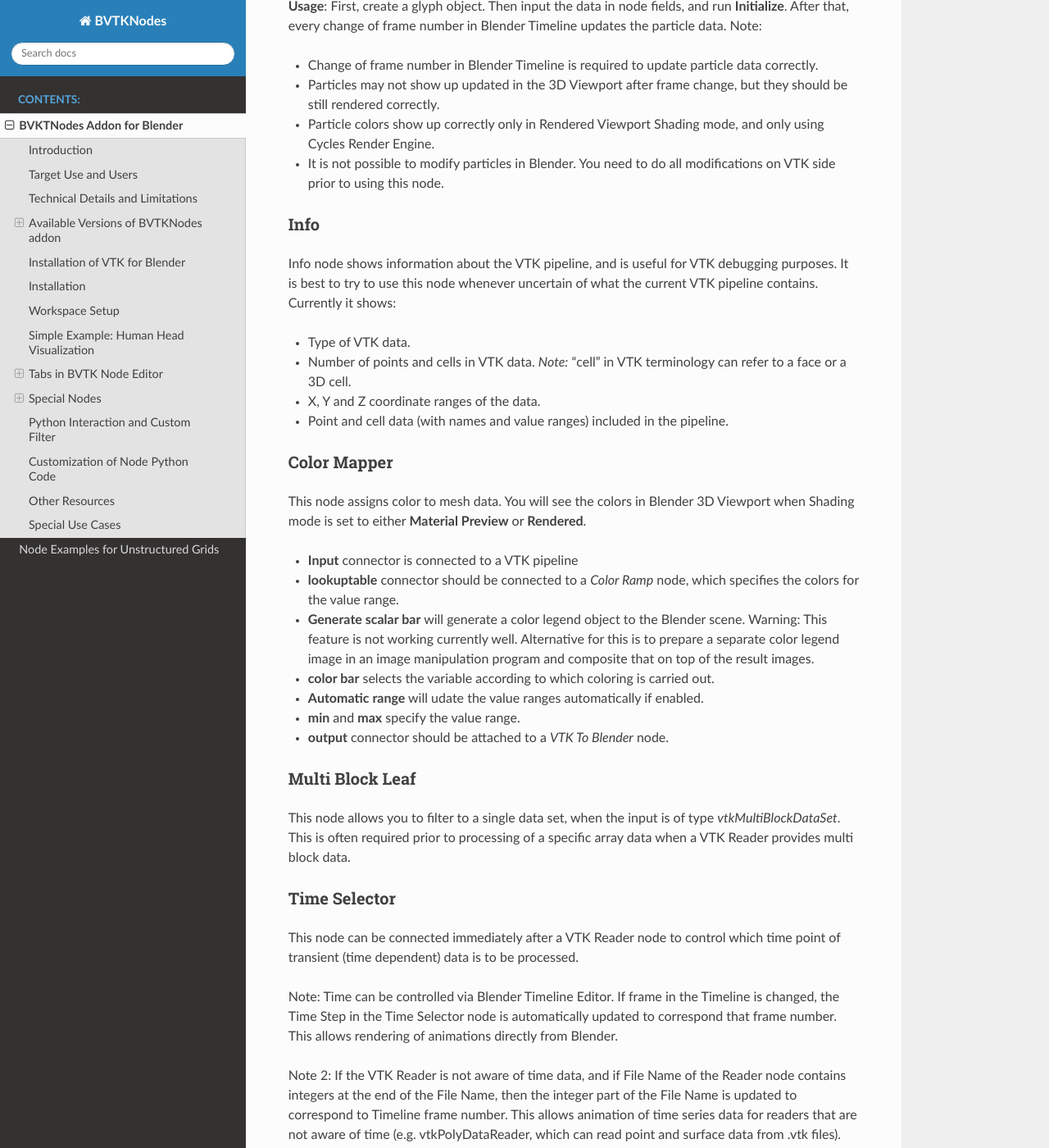
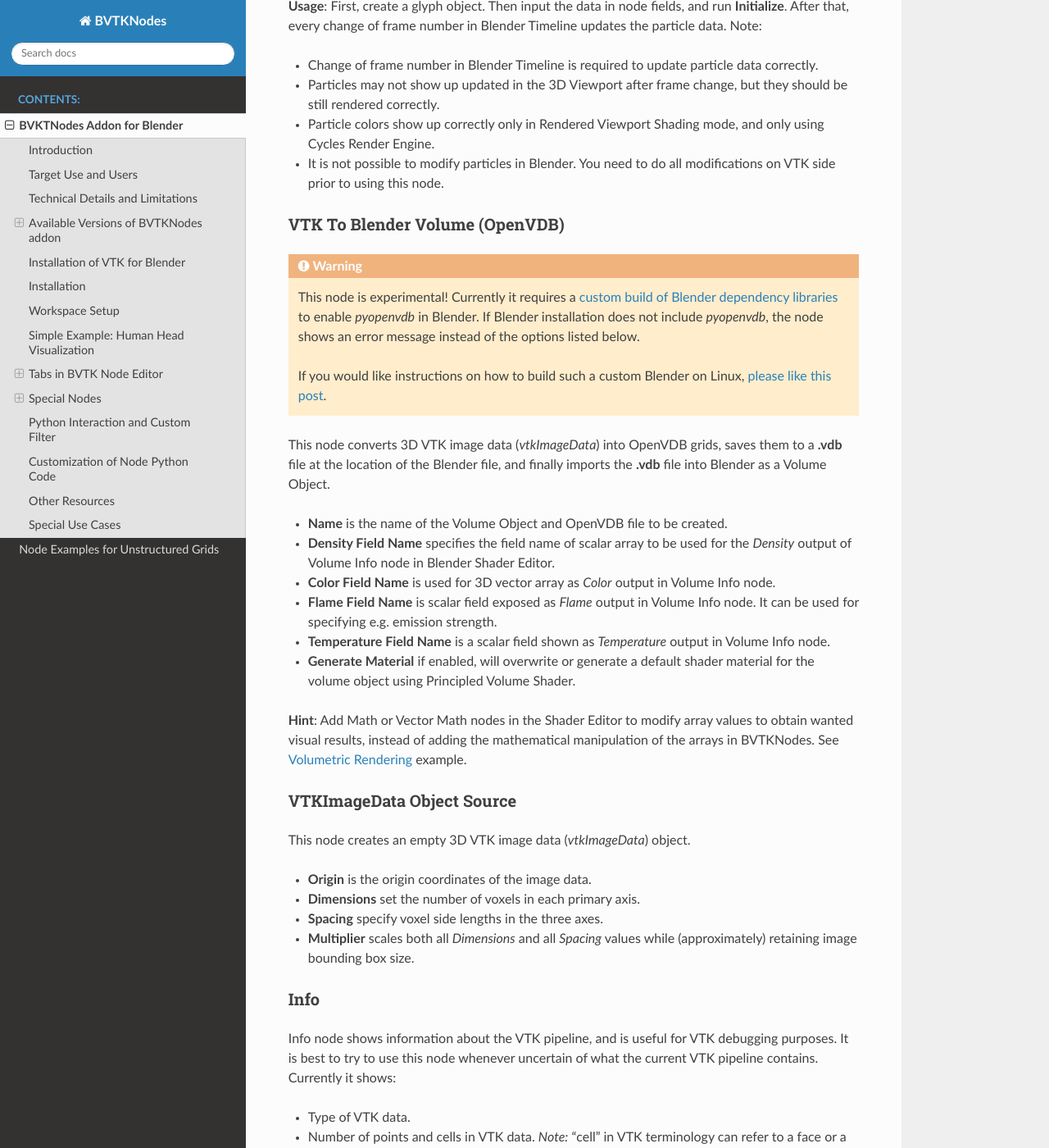
Before and after one commit to simboden/BVtkNodes, a Sphinx documentation site: the page built from docs/BVTKNodes.rst, in a window 1280 px wide and 1400 px high, scrolled down 7674 px. Shown: the whole window at 82% size. Built offline with Sphinx 7.4.7 and the Read the Docs theme 2.0.0, drawn with Linux system fonts in a browser that asks for light colours; some of the changed text lies outside the part shown.

Commit message:
Add docs and example of VTK To Blender Volume node

```diff
--- a/converters.py
+++ b/converters.py
@@ -552,7 +552,7 @@ class BVTK_Node_VTKToBlenderVolume(Node, BVTK_Node):
         layout.prop(self, 'color_name')
         layout.prop(self, 'flame_name')
         layout.prop(self, 'temperature_name')
-        # Do not expose use_copy_from_array - it's not working correctly
+        # Do not expose use_copy_from_array - it's not working correctly. TODO: Why?
         # layout.prop(self, 'use_copy_from_array')
         layout.prop(self, 'generate_material')
         layout.separator()
--- a/docs/BVTKNodes.rst
+++ b/docs/BVTKNodes.rst
@@ -353,6 +353,63 @@ number in Blender Timeline updates the particle data. Note:
   all modifications on VTK side prior to using this node.
 
 
+.. _VTKToBlenderVolume:
+
+VTK To Blender Volume (OpenVDB)
+^^^^^^^^^^^^^^^^^^^^^^^^^^^^^^^
+
+.. warning::
+
+   This node is experimental! Currently it requires a
+   `custom build of Blender dependency libraries
+   <https://devtalk.blender.org/t/build-pyopenvdb-as-part-of-make-deps/14148>`_
+   to enable `pyopenvdb` in Blender. If Blender installation does not
+   include `pyopenvdb`, the node shows an error message instead of the
+   options listed below.
+
+   If you would like instructions on how to build such a
+   custom Blender on Linux,
+   `please like this post <https://blenderartists.org/t/bvtknodes-gallery/1161079/52>`_.
+
+This node converts 3D VTK image data (*vtkImageData*) into
+OpenVDB grids, saves them to a **.vdb** file at the location
+of the Blender file, and finally imports the **.vdb** file
+into Blender as a Volume Object.
+
+- **Name** is the name of the Volume Object and OpenVDB file to be
+  created.
+- **Density Field Name** specifies the field name of scalar array to
+  be used for the *Density* output of Volume Info node in Blender
+  Shader Editor.
+- **Color Field Name** is used for 3D vector array as *Color* output
+  in Volume Info node.
+- **Flame Field Name** is scalar field exposed as *Flame* output in
+  Volume Info node. It can be used for specifying e.g. emission
+  strength.
+- **Temperature Field Name** is a scalar field shown as *Temperature*
+  output in Volume Info node.
+- **Generate Material** if enabled, will overwrite or generate a
+  default shader material for the volume object using Principled
+  Volume Shader.
+
+**Hint**: Add Math or Vector Math nodes in the Shader Editor to modify
+array values to obtain wanted visual results, instead of adding the
+mathematical manipulation of the arrays in BVTKNodes. See
+:ref:`volumetric_rendering` example.
+
+
+VTKImageData Object Source
+^^^^^^^^^^^^^^^^^^^^^^^^^^
+
+This node creates an empty 3D VTK image data (*vtkImageData*) object.
+
+- **Origin** is the origin coordinates of the image data.
+- **Dimensions** set the number of voxels in each primary axis.
+- **Spacing** specify voxel side lengths in the three axes.
+- **Multiplier** scales both all *Dimensions* and all *Spacing* values
+  while (approximately) retaining image bounding box size.
+
+
 Info
 ^^^^
 
```
Also changed, not shown: other parts of docs/BVTKNodes.rst (+1 -1 lines), docs/ug_nodes.rst (+22 -0 lines), docs/images/ug_volumetrics_nodesetup.png (added), docs/images/ug_volumetrics_result.png (added).
